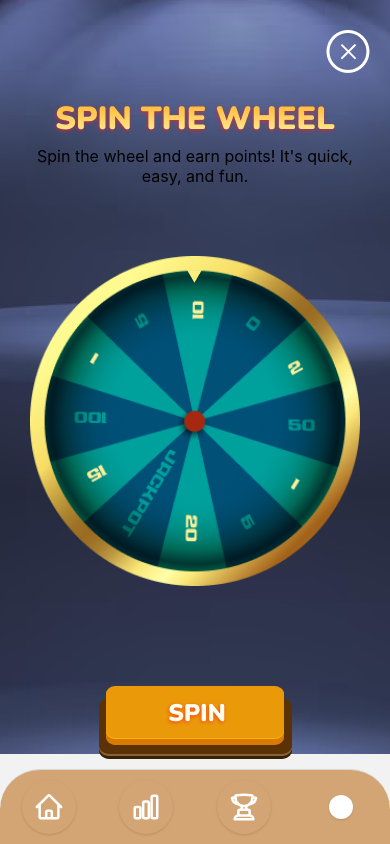
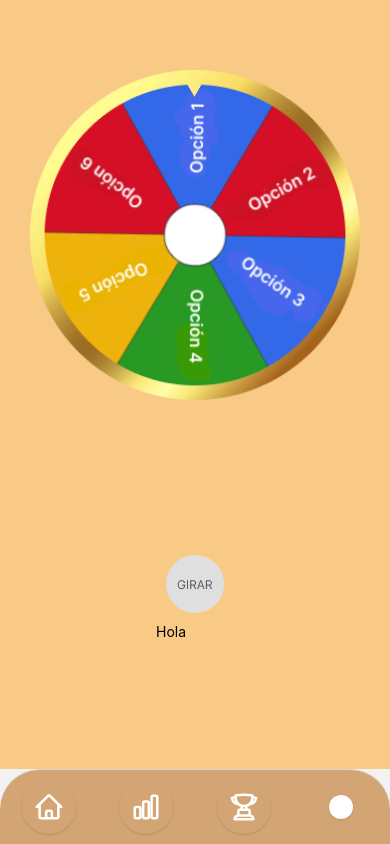
Before and after one commit to JuanjoCieri/petroQuiz, a React Native app: screen /PlayScreen in a window 390 px wide. Built offline with nearby package versions, Linux system fonts and the light colour scheme.

Commit message:
new Rouellte

```diff
--- a/src/navigation/appNavigation.js
+++ b/src/navigation/appNavigation.js
@@ -36,7 +36,7 @@ export default function AppNavigation() {
     <NavigationContainer>
       <Stack.Navigator
         screenOptions={{
-          contentStyle: { backgroundColor: "none" },
+          contentStyle: { backgroundColor: "transparent" },
         }}
       >
         <Stack.Screen
@@ -67,13 +67,10 @@ function HomeTabs() {
         tabBarShowLabel: false,
         tabBarIcon: ({ focused }) => menuIcons(route, focused),
         tabBarStyle: {
-          // marginBottom: 20,
           height: 75,
           alignItems: "around",
-          // borderRadius: 100,
           borderTopLeftRadius: 40,
           borderTopRightRadius: 40,
-          // marginHorizontal: 20,
           backgroundColor: themeColors.bgLight,
         },
         tabBarItemStyle: {
--- a/src/screens/PlayScreen/PlayScreen.js
+++ b/src/screens/PlayScreen/PlayScreen.js
@@ -1,10 +1,21 @@
-import {View} from "react-native"
+import {View, StyleSheet} from "react-native"
 import SpinWheel from "./components/SpinWheel"
 
 export default function PlayScreen () {
   return (
-    <View>
+    <View style={styles.container}>
       <SpinWheel />
     </View>
   )
 }
+
+const styles = StyleSheet.create({
+  container: {
+    backgroundColor: "#F9CA86",
+    width: "100%",
+    height: "100%",
+  },
+});
+
+
+// F9CA86
--- a/src/screens/PlayScreen/components/SpinWheel.js
+++ b/src/screens/PlayScreen/components/SpinWheel.js
@@ -17,18 +17,12 @@ const SpinWheel = () => {
 
   // Define your wheel data (sections, colors, labels, etc.)
   const wheelData = [
-    { label: "Option 10", color: "red" },
-    { label: "Option 5", color: "blue" },
-    { label: "Option 1", color: "green" },
-    { label: "Option 100", color: "yellow" },
-    { label: "Option 15", color: "grey" },
-    { label: "Option jackpot", color: "green" },
-    { label: "Option 20", color: "green" },
+    { label: "Option 1", color: "red" },
+    { label: "Option 6", color: "blue" },
     { label: "Option 5", color: "green" },
-    { label: "Option 1", color: "green" },
-    { label: "Option 50", color: "green" },
+    { label: "Option 4", color: "yellow" },
+    { label: "Option 3", color: "grey" },
     { label: "Option 2", color: "green" },
-    { label: "Option 0", color: "green" },
   ];
 
   const onSpin = () => {
@@ -59,46 +53,15 @@ const SpinWheel = () => {
   // Calculate the rotation angle based on the selected option index
   const rotationAngle =
     selectedOptionIndex == null
-      ? 12 * 12 + (360 / wheelData.length) * selectedOptionIndex
+      ? 6 * 6 + (360 / wheelData.length) * selectedOptionIndex
       : 0;
 
   const wheelRotation = wheelRef.current.interpolate({
-    inputRange: [0, 12 * 12], // Adjust this to multiple turns (e.g., 6 turns in this case)
+    inputRange: [0, 6 * 6], // Adjust this to multiple turns (e.g., 6 turns in this case)
     outputRange: ["1deg", `${rotationAngle}deg`], // Rotate to the calculated angle
   });
   return (
-    <ImageBackground
-      style={{ flex: 1, justifyContent: "center", alignItems: "center" }}
-      source={require("../../../../assets/images/spinBg.png")}
-    >
     <View style={{ alignItems: "center", flex: 1 }}>
-        <View style={{ alignItems: "center" }}>
-          <View
-            style={{
-              alignSelf: "flex-end",
-              marginVertical: 30,
-              marginRight: 20,
-            }}
-          >
-            <TouchableOpacity>
-              <Image source={require("../../../../assets/images/close.png")} />
-            </TouchableOpacity>
-          </View>
-          <Image
-            source={require("../../../../assets/images/spinWheelTitle.png")}
-          />
-          <Text
-            style={{
-              textAlign: "center",
-              fontSize: 16,
-              marginHorizontal: 30,
-              marginTop: 10,
-            }}
-            numberOfLines={2}
-          >
-            Spin the wheel and earn points! It's quick, easy, and fun.
-          </Text>
-        </View>
       <View style={{ marginVertical: 70 }}>
         <ImageBackground
           style={{
@@ -135,7 +98,7 @@ const SpinWheel = () => {
           >
             <Image
               style={{ width: 310, height: 310, zIndex: 100 }}
-                source={require("../../../../assets/images/spinChart.png")}
+              source={require("../../../../assets/images/Group.png")}
             />
           </Animated.View>
         </ImageBackground>
@@ -149,20 +112,19 @@ const SpinWheel = () => {
         <TouchableOpacity
           onPress={onSpin}
           style={{
-              marginTop: 20,
+            marginTop: 75,
             padding: 10,
             justifyContent: "center",
             alignItems: "center",
           }}
         >
-            <Image source={require("../../../../assets/images/spinBtn.png")} />
+          <Image source={require("../../../../assets/images/Ellip.png")} />
         </TouchableOpacity>
         <View>
           <Text style={{ position: "absolute" }}>Hola {selectedOption}</Text>
         </View>
       </View>
     </View>
-    </ImageBackground>
   );
 };
 
```
Also changed, not shown: assets/images/Ellip.png (added). Lines whose indentation alone changed are shown as unchanged.
